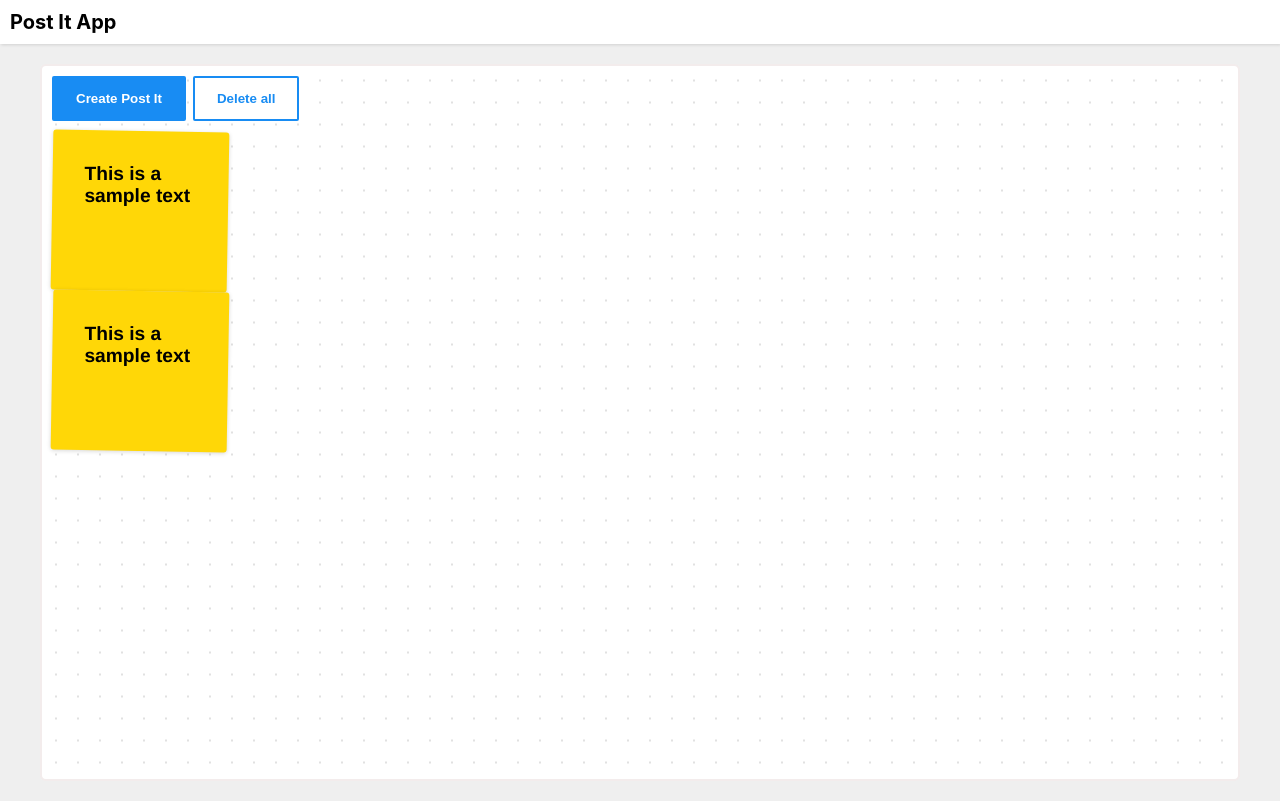
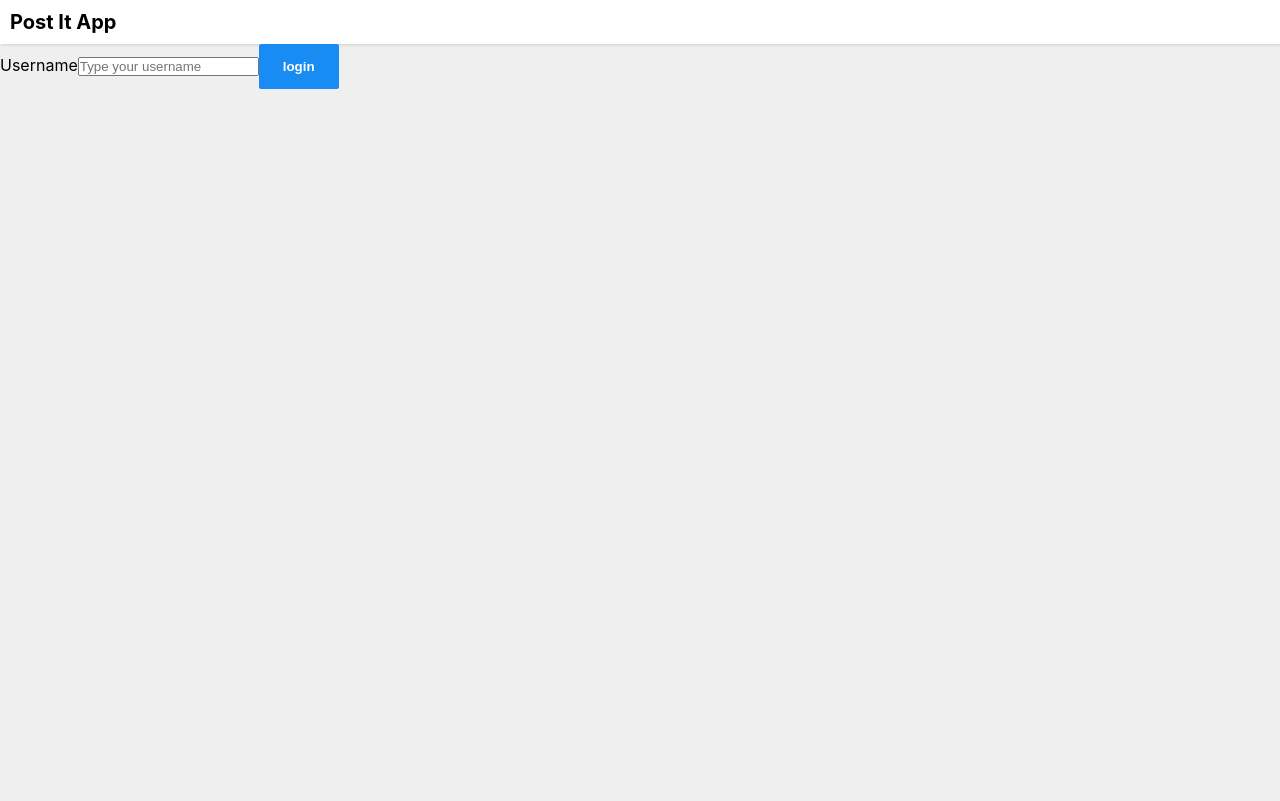
Before and after one commit to tobicorradi/post-it-app, a React (Create React App) app: page / in a window 1280 px wide. Built offline with nearby package versions, Linux system fonts and the light colour scheme.

Commit message:
React router added and working

```diff
--- a/package.json
+++ b/package.json
@@ -12,6 +12,8 @@
     "react-hot-toast": "^2.1.1",
     "react-modal": "^3.14.4",
     "react-redux": "^7.2.6",
+    "react-rnd": "^10.3.5",
+    "react-router-dom": "^6.0.2",
     "react-scripts": "4.0.3",
     "web-vitals": "^1.1.2"
   },
--- a/src/App.jsx
+++ b/src/App.jsx
@@ -1,11 +1,18 @@
 import Header from './components/Header';
 import Table from './components/Table';
+import Login from './components/Login';
+import { BrowserRouter, Router, Routes, Route} from "react-router-dom";
 function App() {
   return (
-    <main>
+    <>
+    <BrowserRouter>
       <Header />
-      <Table />
-    </main>
+      <Routes>
+        <Route path="/" element={<Login />} />
+        <Route path="/table" element={<Table />} />
+      </Routes>
+    </BrowserRouter>
+    </>
   );
 }
 
--- /dev/null
+++ b/src/components/Login/index.jsx
@@ -0,0 +1,16 @@
+import React from 'react'
+import Button from '../Button'
+const Login = () => {
+    const handleSubmit = (e) => {
+        e.preventDefault()
+    }
+    return (
+        <form onSubmit={handleSubmit}>
+            <label htmlFor="name">Username</label>
+            <input type="text" placeholder="Type your username"/>
+            <Button type="submit" text="login" />
+        </form>
+    )
+}
+
+export default Login
--- a/src/components/PostIt/PostIt.css
+++ b/src/components/PostIt/PostIt.css
@@ -12,9 +12,9 @@
     box-shadow: rgba(100, 100, 111, 0.2) 0px 7px 29px 0px;
     z-index: 2;
  }
- .post-it.active {
+ /* .post-it.active {
    outline: 3px solid #1c8cf3;
-}
+} */
  .post-it p {
     font-family: helvetica;
     font-size: 1.2em;
--- a/src/components/PostIt/index.jsx
+++ b/src/components/PostIt/index.jsx
@@ -1,6 +1,7 @@
 import React, { useState } from 'react'
 import Draggable from 'react-draggable'
 import {ReactComponent as ThreeDots} from './../../assets/icons/dots.svg'
+import { Rnd } from 'react-rnd'
 import './PostIt.css'
 const PostIt = ({text, color}) => {
     const [active, setActive] = useState(false)
@@ -9,14 +10,14 @@ const PostIt = ({text, color}) => {
         setIsDragging(!isDragging)
     }
     return (
-        <Draggable onStart={handleDrag} onStop={handleDrag}>
+        <Rnd style={{transform: 'rotate(1deg)', background: color}} className={`post-it ${ isDragging ? 'dragging' : ''}${ active ? 'active' : ''}`}>
             <div onClick={() => setActive(true)} style={{maxWidth: 176}}>
                 {active ? <ThreeDots /> : null}
-                <div style={{transform: 'rotate(1deg)', background: color}} className={`post-it ${ isDragging ? 'dragging' : ''}${ active ? 'active' : ''}`}>
+                <div className={`${ active ? 'active' : ''}`}>
                     <p style={{transform: 'rotate(-1deg)'}}>{text}</p>
                 </div>
             </div>
-        </Draggable>
+        </Rnd>
     )
 }
 
```
Also changed, not shown: 1 other file (tests, documents, lock files or other folders).
